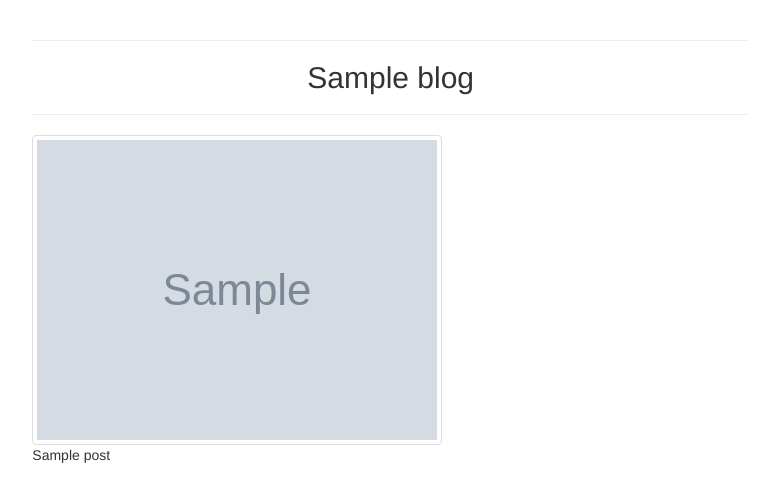
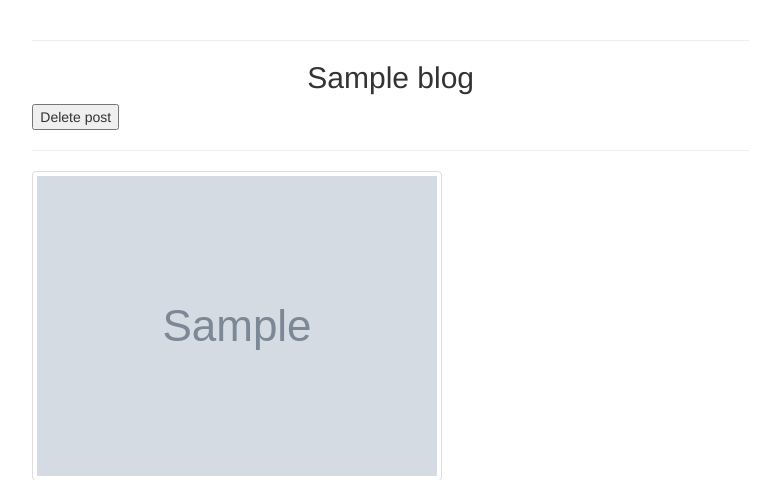
Before and after one commit to GituMbugua/personal-blog, a Python web app: template app/templates/blog.html in a window 1280 px wide. Shown: the part 124-604 px from the top of the page, without its empty margins (196-976 px from the left). Run offline with Jinja, Linux system fonts and the light colour scheme; the template is opened without the code that fills it: most values are stand-ins (such as "Sample title", 1, 10 or a date in 2020); grey boxes marked "Sample" are stand-in pictures; some libraries are stand-ins or nearby versions.

Commit message:
add form to delete blog

```diff
--- a/app/templates/blog.html
+++ b/app/templates/blog.html
@@ -12,9 +12,14 @@
         <div class="col-md-7 col-lg-7">
             <hr>
             <h2 class="text-center">{{blog.title}}</h2>
+
+            <form action="{{ url_for('main.delete_blog', id = blog.id) }}" method=post class=delete-entry>
+                <input type="hidden" name="blog_id" value="{{blog.id}}" />
+                <input type="submit" value="Delete post" />
+           </form>
             <hr>
             <img src="{{blog.image_path}}" alt="Post Image" class="img-thumbnail">
-            <p>{{blog.post}}</p>
+            <p>{{format_blog | safe}}</p>
         </div>
     </div>
     <br>
```
